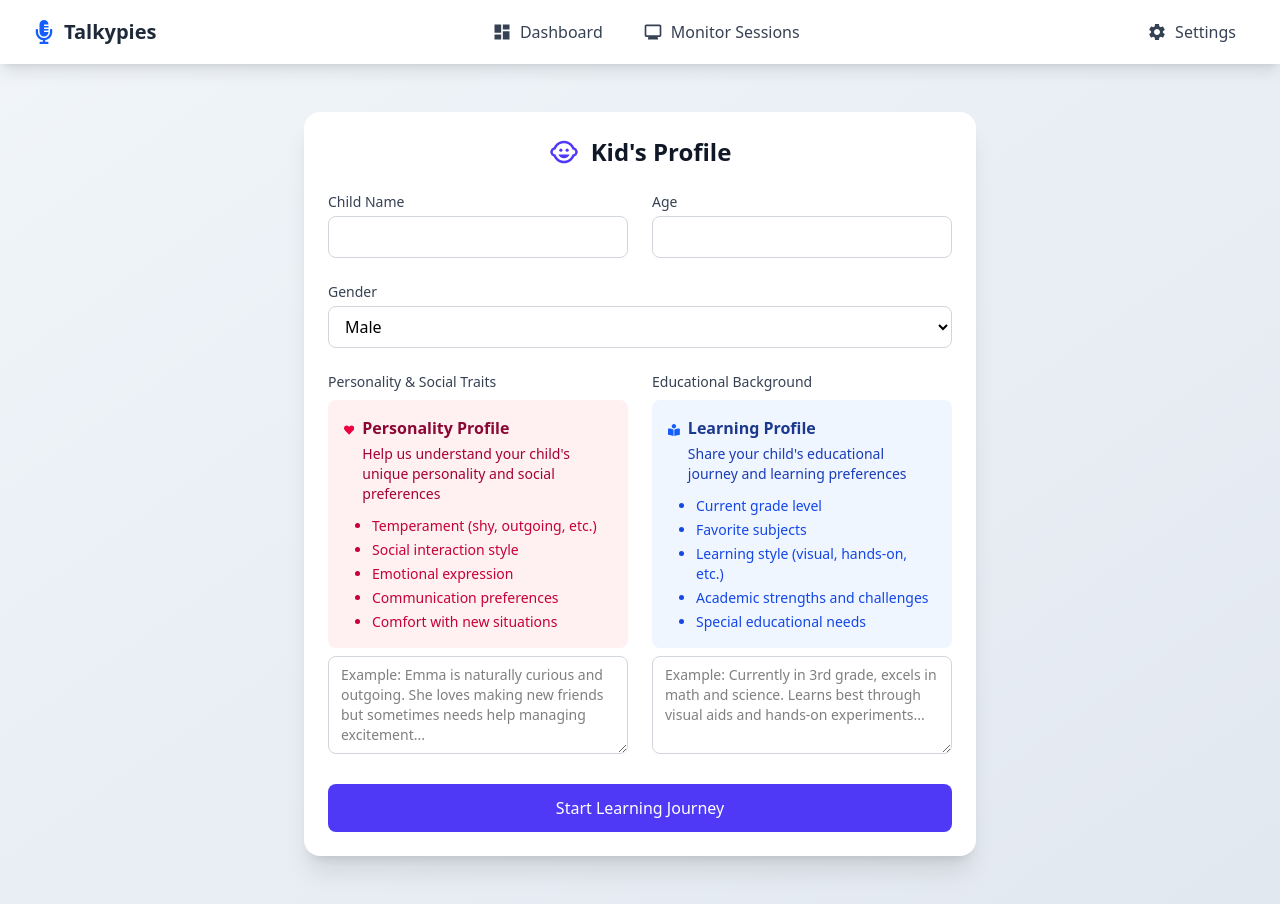
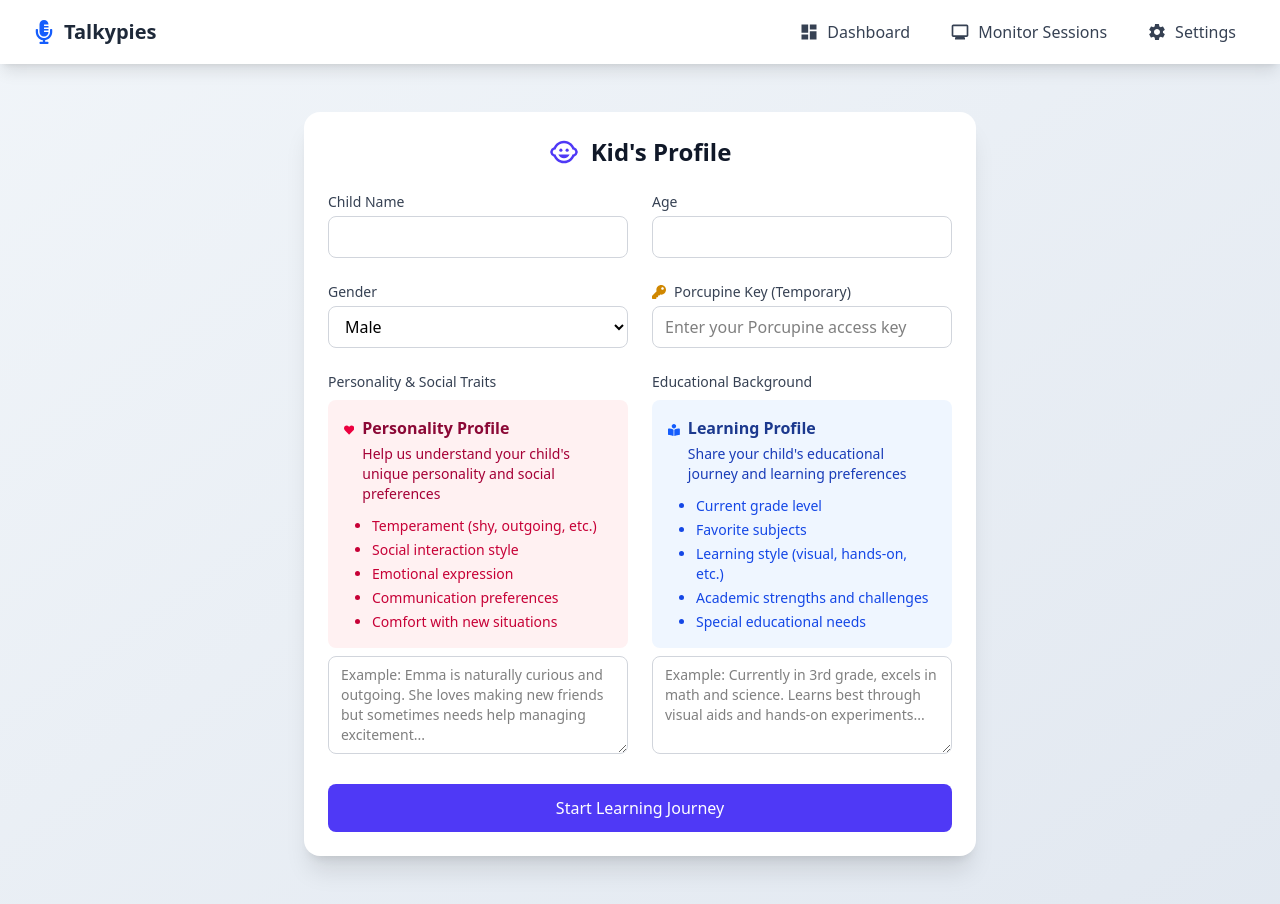
Before and after one commit to sumit-realtyai/Robotics_Voice_Assistant, a React (Vite) app: page / in a window 1280 px wide. Built offline with nearby package versions, Linux system fonts and the light colour scheme.

Commit message:
Update Dashboard form and Navbar styling

```diff
--- a/src/Dashboard.jsx
+++ b/src/Dashboard.jsx
@@ -1,7 +1,7 @@
 import React, { useState } from "react";
 import { useNavigate } from "react-router-dom";
 import { MdChildCare, MdSchool } from "react-icons/md";
-import { FaBookReader, FaTheaterMasks, FaBrain, FaHeart } from "react-icons/fa";
+import { FaBookReader, FaTheaterMasks, FaBrain, FaHeart, FaKey } from "react-icons/fa";
 
 export default function Dashboard() {
   const navigate = useNavigate();
@@ -10,7 +10,8 @@ export default function Dashboard() {
     age: "",
     gender: "male",
     personality: "",
-    education: ""
+    education: "",
+    porcupineKey: ""
   });
 
   const handleFormSubmit = (e) => {
@@ -73,6 +74,7 @@ export default function Dashboard() {
             </div>
           </div>
 
+          <div className="grid grid-cols-1 md:grid-cols-2 gap-6">
             <div>
               <label htmlFor="gender" className="block text-sm font-medium text-gray-700 mb-1">
                 Gender
@@ -89,6 +91,26 @@ export default function Dashboard() {
                 <option value="female">Female</option>
                 <option value="other">Other</option>
               </select>
+            </div>
+
+            <div>
+              <label htmlFor="porcupineKey" className="block text-sm font-medium text-gray-700 mb-1">
+                <div className="flex items-center gap-2">
+                  <FaKey className="text-yellow-600" />
+                  <span>Porcupine Key (Temporary)</span>
+                </div>
+              </label>
+              <input
+                type="text"
+                id="porcupineKey"
+                name="porcupineKey"
+                value={formData.porcupineKey}
+                onChange={handleInputChange}
+                required
+                className="w-full px-3 py-2 border border-gray-300 rounded-lg focus:ring-2 focus:ring-indigo-500 focus:border-indigo-500"
+                placeholder="Enter your Porcupine access key"
+              />
+            </div>
           </div>
 
           <div className="grid grid-cols-1 md:grid-cols-2 gap-6">
--- a/src/components/Navbar.jsx
+++ b/src/components/Navbar.jsx
@@ -18,7 +18,7 @@ const Navbar = () => {
           </div>
 
           {/* Desktop Navigation */}
-          <div className="hidden md:flex items-center space-x-4">
+          <div className="hidden md:flex items-center justify-end flex-1 space-x-4">
             <Link
               to="/"
               className="flex items-center gap-2 px-3 py-2 rounded-md text-gray-700 hover:bg-gray-100"
@@ -32,6 +32,13 @@ const Navbar = () => {
             >
               <MdMonitor className="text-xl" />
               <span>Monitor Sessions</span>
+            </Link>
+            <Link
+              to="/settings"
+              className="flex items-center gap-2 px-3 py-2 rounded-md text-gray-700 hover:bg-gray-100"
+            >
+              <MdSettings className="text-xl" />
+              <span>Settings</span>
             </Link>
           </div>
 
@@ -47,17 +54,6 @@ const Navbar = () => {
                 <FaBars className="h-6 w-6" />
               )}
             </button>
-          </div>
-
-          {/* Settings Link (Always Visible) */}
-          <div className="hidden md:flex items-center">
-            <Link
-              to="/settings"
-              className="flex items-center gap-2 px-3 py-2 rounded-md text-gray-700 hover:bg-gray-100"
-            >
-              <MdSettings className="text-xl" />
-              <span>Settings</span>
-            </Link>
           </div>
         </div>
       </div>
```
Lines whose indentation alone changed are shown as unchanged.
